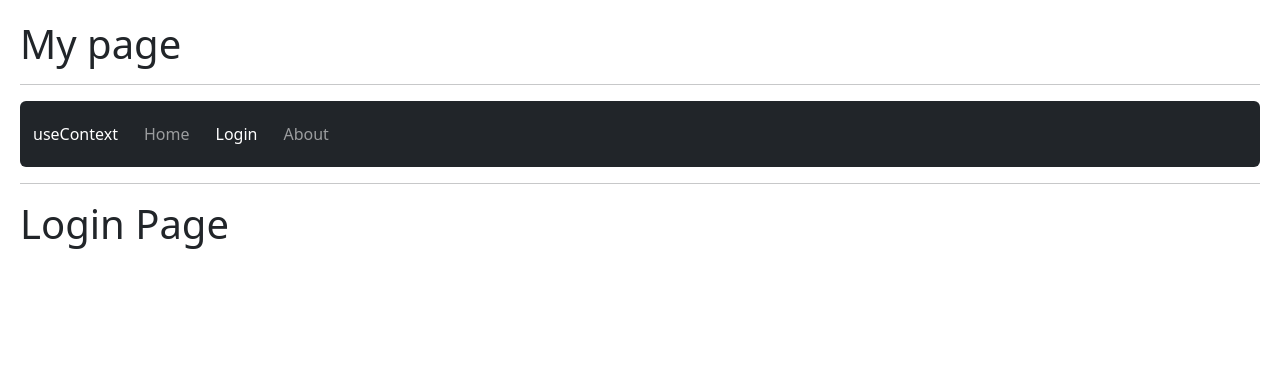
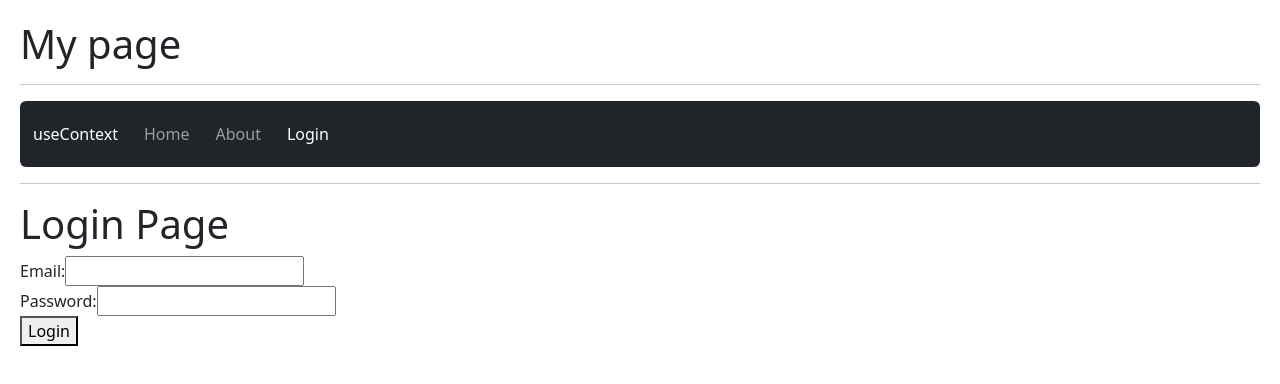
Before and after one commit to la-placita/react, a React (Vite) app in the folder code/05-hook-app/: page /login in a window 1280 px wide. Shown: the top 384 px of the page. Built offline with nearby package versions, Linux system fonts and the light colour scheme.

Commit message:
[24] ✨ Mejora UserProvider: login/logout y control de sesión en contexto ✨

```diff
--- a/code/05-hook-app/package.json
+++ b/code/05-hook-app/package.json
@@ -12,6 +12,7 @@
   "dependencies": {
     "react": "^19.1.0",
     "react-dom": "^19.1.0",
+    "react-hook-form": "^7.62.0",
     "react-router-dom": "6"
   },
   "devDependencies": {
--- a/code/05-hook-app/src/09-useContext/AboutPage.jsx
+++ b/code/05-hook-app/src/09-useContext/AboutPage.jsx
@@ -1,7 +1,12 @@
+import { useContext } from "react";
+import { UserContext } from "./context/UserContext";
+
 export const AboutPage = () => {
+    const { user } = useContext(UserContext);
     return (
         <div>
             <h1>About Page</h1>
+            {user ? <p>Welcome, {user.email}</p> : <p>Please log in to see your information.</p>}
         </div>
     );
 }
--- a/code/05-hook-app/src/09-useContext/HomePage.jsx
+++ b/code/05-hook-app/src/09-useContext/HomePage.jsx
@@ -1,7 +1,17 @@
+import { useContext } from "react";
+import { UserContext } from "./context/UserContext";
+import { NavLink } from "react-router-dom";
+
 export const HomePage = () => {
+    const { user } = useContext(UserContext);
     return (
         <div>
             <h1>Home Page</h1>
+            {user?.email ? (
+                <p>Welcome back, {user.email}!</p>
+            ) : (
+                <NavLink to="/login">Please log in.</NavLink>
+            )}
         </div>
     );
 }
--- a/code/05-hook-app/src/09-useContext/LoginPage.jsx
+++ b/code/05-hook-app/src/09-useContext/LoginPage.jsx
@@ -1,7 +1,52 @@
+import { useContext, useEffect } from "react";
+import { UserContext } from "./context/UserContext";
+import { useForm } from "react-hook-form";
+import { useNavigate } from "react-router-dom";
+
 export const LoginPage = () => {
+    const { login, user } = useContext(UserContext);
+    const { register, handleSubmit, formState: { errors, isSubmitting }}  = useForm();
+    const navigate = useNavigate();
+
+    useEffect(() => {
+        if (user?.email) {
+            navigate("/", { replace: true });
+        }
+    }, [user]);
+
+    const onSubmit = async (data) => {
+        await new Promise((resolve) => setTimeout(resolve, 500));
+        login(data.email, data.password);
+    }
+
     return (
         <div>
-            <h1>Login Page</h1>
+            <h1>Login Page {user?.email}</h1>
+            <form onSubmit={handleSubmit(onSubmit)}>
+                <div>
+                    <label>
+                        Email:
+                        <input
+                            type="email"
+                            {...register("email", { required: "Email is required" })}
+                        />
+                        {errors.email && <span>{errors.email.message}</span>}
+                    </label>
+                </div>
+                <div>
+                    <label>
+                        Password:
+                        <input
+                            type="password"
+                            {...register("password", { required: "Password is required" })}
+                        />
+                    </label>
+                    {errors.password && <span>{errors.password.message}</span>}
+                </div>
+                <button type="submit" disabled={isSubmitting}>
+                    {isSubmitting ? "Submitting..." : "Login"}
+                </button>
+            </form>
         </div>
     );
 }
--- a/code/05-hook-app/src/09-useContext/MainApp.jsx
+++ b/code/05-hook-app/src/09-useContext/MainApp.jsx
@@ -3,10 +3,11 @@ import { HomePage } from "./HomePage";
 import { LoginPage } from "./LoginPage";
 import { AboutPage } from "./AboutPage";
 import { Navbar } from "./Navbar";
+import { UserProvider } from "./context/UserProvider";
 
 export const MainApp = () => {
     return (
-        <div>
+        <UserProvider>
             <h1>My page</h1>
             <hr />
             <Navbar />
@@ -17,6 +18,6 @@ export const MainApp = () => {
                 <Route path="/about" element={<AboutPage />} />
                 <Route path="/*" element={<Navigate to="/about" />} />
             </Routes>
-        </div>
+        </UserProvider>
     );
 }
--- a/code/05-hook-app/src/09-useContext/Navbar.jsx
+++ b/code/05-hook-app/src/09-useContext/Navbar.jsx
@@ -1,6 +1,12 @@
 import { Link, NavLink } from "react-router-dom";
+import { UserContext } from "./context/UserContext";
+import { useContext } from "react";
+
+
 
 export const Navbar = () => {
+    const { logout, user } = useContext(UserContext);
+
     return (
         <nav className="navbar navbar-expand-lg navbar-dark bg-dark rounded">
             <div className="navbar-fluid">
@@ -17,13 +23,25 @@ export const Navbar = () => {
                         <li className="nav-item">
                             <NavLink
                             className={({ isActive }) => isActive ? "nav-link active" : "nav-link"}
-                            to="/login">Login</NavLink>
-                        </li>
-                        <li className="nav-item">
-                            <NavLink
-                            className={({ isActive }) => isActive ? "nav-link active" : "nav-link"}
                             to="/about">About</NavLink>
                         </li>
+                        {
+                            !user?.email ?
+                            (
+                                <li className="nav-item">
+                                    <NavLink
+                                    className={({ isActive }) => isActive ? "nav-link active" : "nav-link"}
+                                    to="/login">Login</NavLink>
+                                </li>
+                            ):
+                            (
+                                <li className="nav-item">
+                                    <NavLink to="/dashboard" onClick={(e)=>  e.preventDefault() || logout()} className="nav-link">
+                                        Logout
+                                    </NavLink>
+                                </li>
+                            )
+                        }
                     </ul>
                 </div>
             </div>
--- /dev/null
+++ b/code/05-hook-app/src/09-useContext/context/UserContext.jsx
@@ -0,0 +1,3 @@
+import { createContext } from "react";
+
+export const UserContext = createContext();
--- /dev/null
+++ b/code/05-hook-app/src/09-useContext/context/UserProvider.jsx
@@ -0,0 +1,28 @@
+import { useState } from "react";
+import { UserContext } from "./UserContext";
+
+export const UserProvider = ({ children }) => {
+
+    const [user, setUser ]= useState({});
+
+    const passcheck = "password123";
+
+    const data = {
+        user,
+        isLoggedIn: !!user,
+        login: (email, password) => {
+            if(password === passcheck) {
+                setUser({ email, password });
+            }
+        },
+        logout: () => {
+            setUser({});
+        }
+    };
+
+    return (
+        <UserContext.Provider value={data}>
+            {children}
+        </UserContext.Provider>
+    );
+};
```
Also changed, not shown: 1 other file (tests, documents, lock files or other folders).
